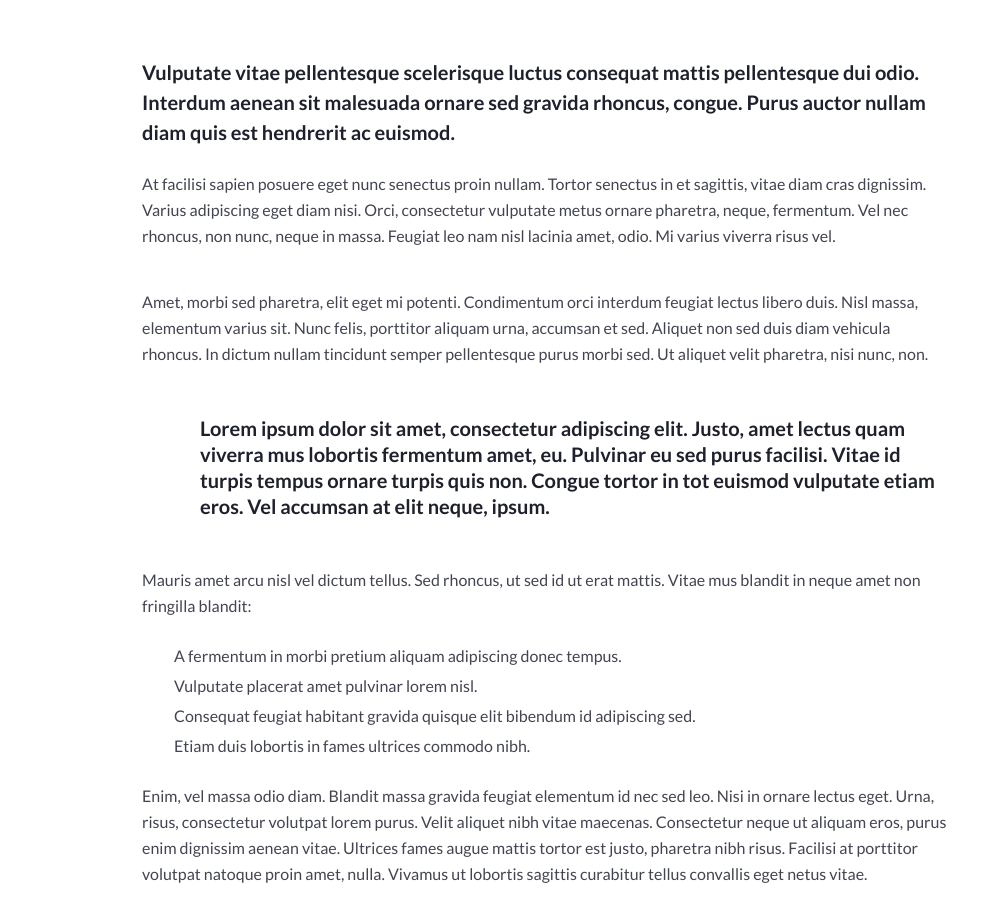
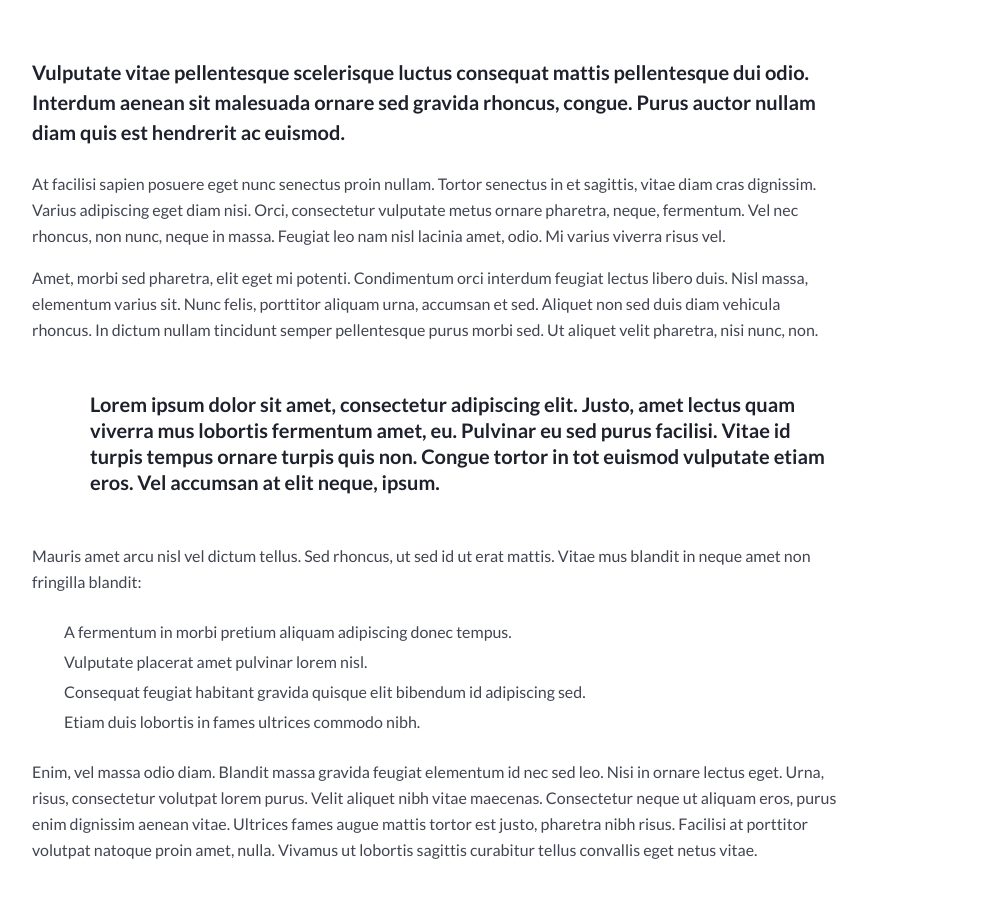
Before and after one commit to Skorpion-TGR/Lesson5_figma, a plain HTML site: page index.html in a window 1280 px wide. Shown: the part 765-1679 px from the top of the page, without its empty margins (203-1186 px from the left). Drawn offline with Linux system fonts and the light colour scheme.

Commit message:
Add files via upload

```diff
--- a/css/style.css
+++ b/css/style.css
@@ -16,7 +16,9 @@ body{
 
 .article{
    max-width: 810px;
-   margin: 190px 0 0 345px;
+   margin: 0 auto;
+   padding: 190px 0 0 0;
+   /* margin: 190px 0 0 345px; */
 }
 
 .post-header{
@@ -45,7 +47,7 @@ img{
 
 p{
    line-height: 26px;
-   padding: 0 0 24px 0;
+   /* margin: 0 0 24px 0; */
 }
 
 .vulputate{
@@ -53,42 +55,54 @@ p{
    font-weight: 700;
    line-height: 30px;
    color: #1E212C;
+   margin: 0 0 24px 0;
 }
 
-/* .at{ */
-   /* line-height: 26px; */
-/* } */
+.at{
+   margin: 0 0 48px 0;
+}
 
 .at-first{
    margin: 0 0 16px 0;
 }
 
-/* .at-second{} */
+/* .at-second{
+} */
 
 .lorem{
    font-size: 20px;
    font-weight: 700;
    line-height: 30px;
    color: #1E212C;
-   margin: 24px 0 24px 58px;
+   margin: 0 0 48px 0;
+   /* padding: 24px 0 24px 58px; */
 }
 
-/* .lorem-text{} */
+.lorem-text{
+   padding: 0 0 0 58px;
+}
 
-/* .mauris{ */
-   /* line-height: 26px; */
-/* } */
+.mauris{
+   margin: 0 0 24px 0;
+}
 
 .list{
-   margin: 0 0 0 32px;
+   margin: 0 0 24px 0;
 }
 
-/* .list-line{} */
+/* .list li{
+} */
 
-/* .list-line-text{} */
+.list-line{
+   padding: 0 0 0 32px;
+}
 
-.list-line-textup{
-   margin: -20px 0 -20px 0;
+.list-line-text{
+   margin: 0 0 4px 0;
+}
+
+.list-line-textlast{
+   margin: 0;
 }
 
 .enim{
--- a/index.html
+++ b/index.html
@@ -40,13 +40,13 @@
                   <p class="list-line-text">A fermentum in morbi pretium aliquam adipiscing donec tempus.</p>
                </li>
                <li class="list-line">
-                  <p class="list-line-textup">Vulputate placerat amet pulvinar lorem nisl.</p>
+                  <p class="list-line-text">Vulputate placerat amet pulvinar lorem nisl.</p>
                </li>
                <li class="list-line">
-                  <p class="list-line-textup">Consequat feugiat habitant gravida quisque elit bibendum id adipiscing sed.</p>
+                  <p class="list-line-text">Consequat feugiat habitant gravida quisque elit bibendum id adipiscing sed.</p>
                </li>
                <li class="list-line">
-                  <p class="list-line-text">Etiam duis lobortis in fames ultrices commodo nibh.</p>
+                  <p class="list-line-textlast">Etiam duis lobortis in fames ultrices commodo nibh.</p>
                </li>
             </ul>
             <p class="enim">Enim, vel massa odio diam. Blandit massa gravida feugiat elementum id nec sed leo. Nisi in ornare lectus eget. Urna,
```
